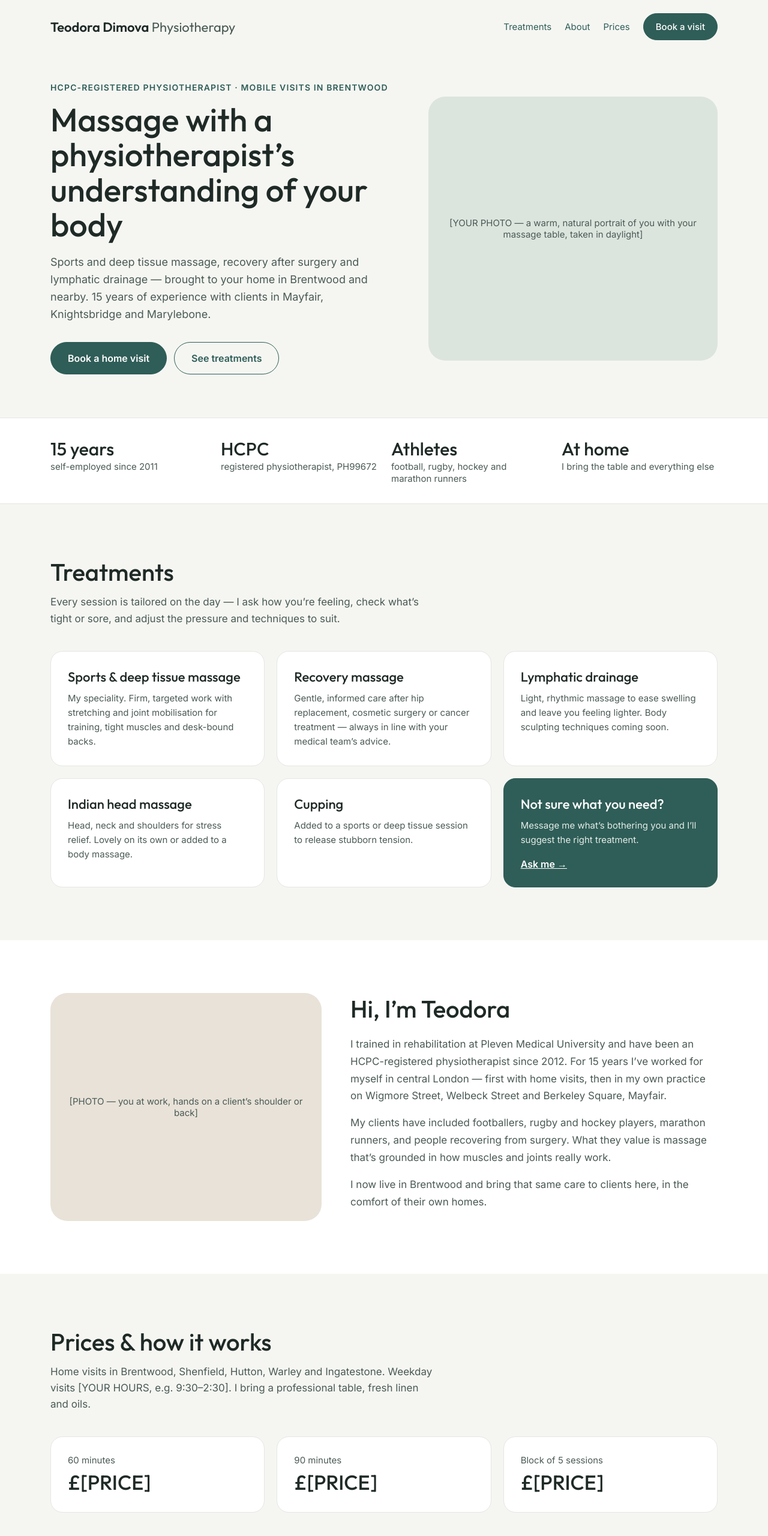
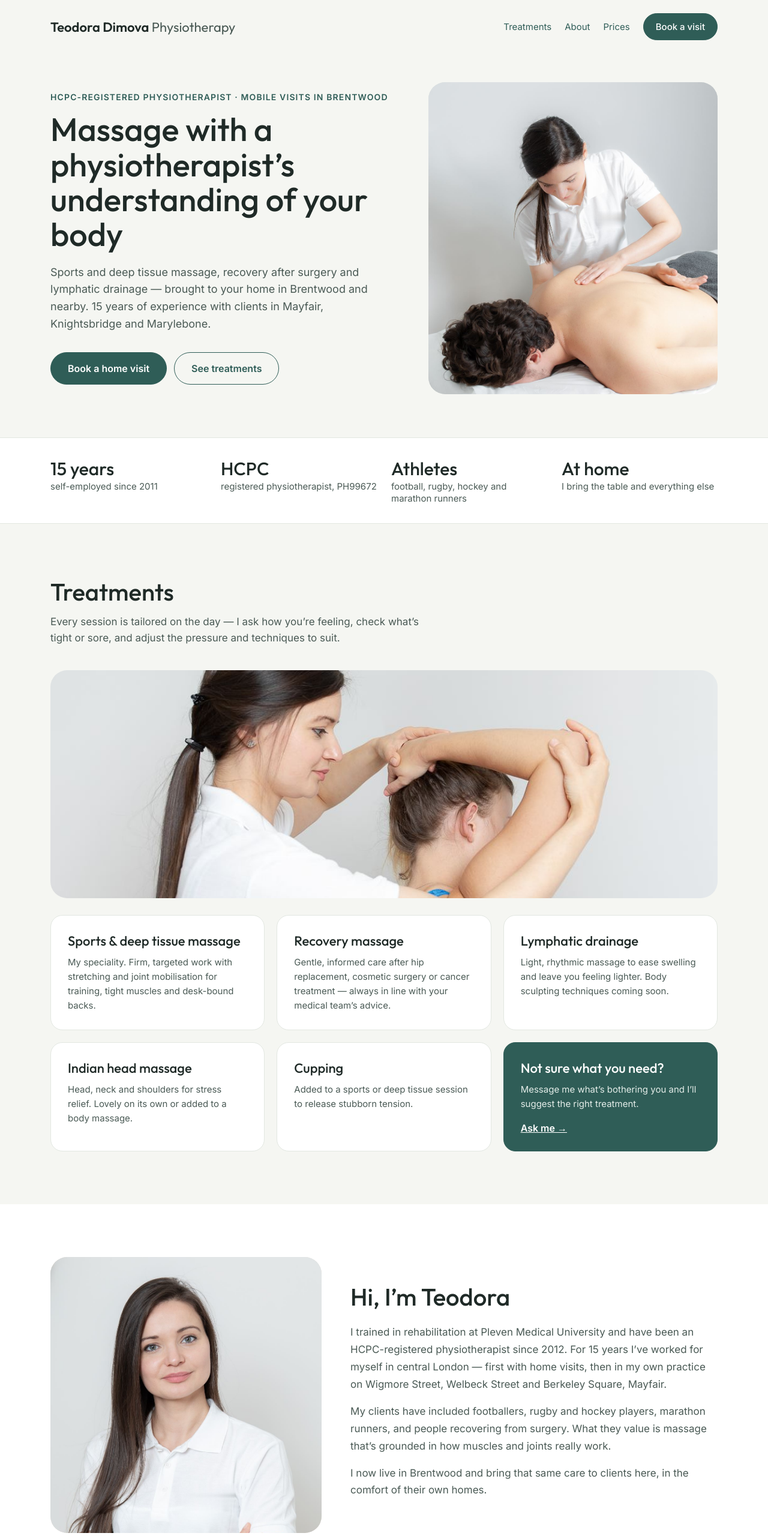
Before and after one commit to TeodoraPhysio/massage-therapy-website, a plain HTML site: page index.html in a window 1280 px wide. Shown: the top 2560 px of the page at 60% size. Drawn offline with Linux system fonts and the light colour scheme.

Commit message:
Add Teodora's photos to the website
Replace the photo placeholders with web-optimised images in the hero,
treatments and about sections. The old shirt logo has been removed from
the hero and profile photos.

Co-Authored-By: Claude Opus 5.5 <noreply@anthropic.com>

```diff
--- a/index.html
+++ b/index.html
@@ -36,7 +36,7 @@
           <a href="#services" class="btn btn-outline">See treatments</a>
         </div>
       </div>
-      <div class="photo photo-hero">[YOUR PHOTO — a warm, natural portrait of you with your massage table, taken in daylight]</div>
+      <img class="photo photo-hero" src="images/massage-treatment.jpg" alt="Teodora giving a back massage to a client lying on a treatment table" width="1063" height="1284" />
     </section>
 
     <section class="band">
@@ -51,6 +51,7 @@
     <section id="services" class="container section">
       <h2>Treatments</h2>
       <p class="intro">Every session is tailored on the day — I ask how you’re feeling, check what’s tight or sore, and adjust the pressure and techniques to suit.</p>
+      <img class="photo photo-wide" src="images/sports-massage-assessment.jpg" alt="Teodora assessing a client's shoulder mobility during a sports massage session" width="1063" height="846" loading="lazy" />
       <div class="grid cards">
         <div class="card">
           <h3>Sports &amp; deep tissue massage</h3>
@@ -82,7 +83,7 @@
 
     <section id="about" class="white">
       <div class="container section about">
-        <div class="photo photo-about">[PHOTO — you at work, hands on a client’s shoulder or back]</div>
+        <img class="photo photo-about" src="images/teodora-dimova.jpg" alt="Portrait of Teodora Dimova, physiotherapist" width="1023" height="1535" loading="lazy" />
         <div class="about-text">
           <h2>Hi, I’m Teodora</h2>
           <p>I trained in rehabilitation at Pleven Medical University and have been an HCPC-registered physiotherapist since 2012. For 15 years I’ve worked for myself in central London — first with home visits, then in my own practice on Wigmore Street, Welbeck Street and Berkeley Square, Mayfair.</p>
--- a/styles.css
+++ b/styles.css
@@ -128,3 +128,15 @@ footer a { color: #fff; }
   .about-text p { font-size: 16px; }
   .footer-inner { flex-direction: column; gap: 8px; }
 }
+
+/* Photos */
+img.photo { display: block; width: 100%; padding: 0; object-fit: cover; }
+.photo-hero { object-position: 50% 30%; height: 520px; }
+.photo-about { object-position: 50% 15%; height: 460px; }
+.photo-wide { height: 380px; object-position: 50% 35%; margin-bottom: 28px; }
+@media (max-width: 900px) { .photo-hero { height: 440px; } }
+@media (max-width: 640px) {
+  .photo-hero { height: 340px; }
+  .photo-about { height: 380px; }
+  .photo-wide { height: 240px; margin-bottom: 20px; }
+}
```
Also changed, not shown: images/massage-treatment.jpg (added), images/sports-massage-assessment.jpg (added), images/teodora-dimova.jpg (added).
